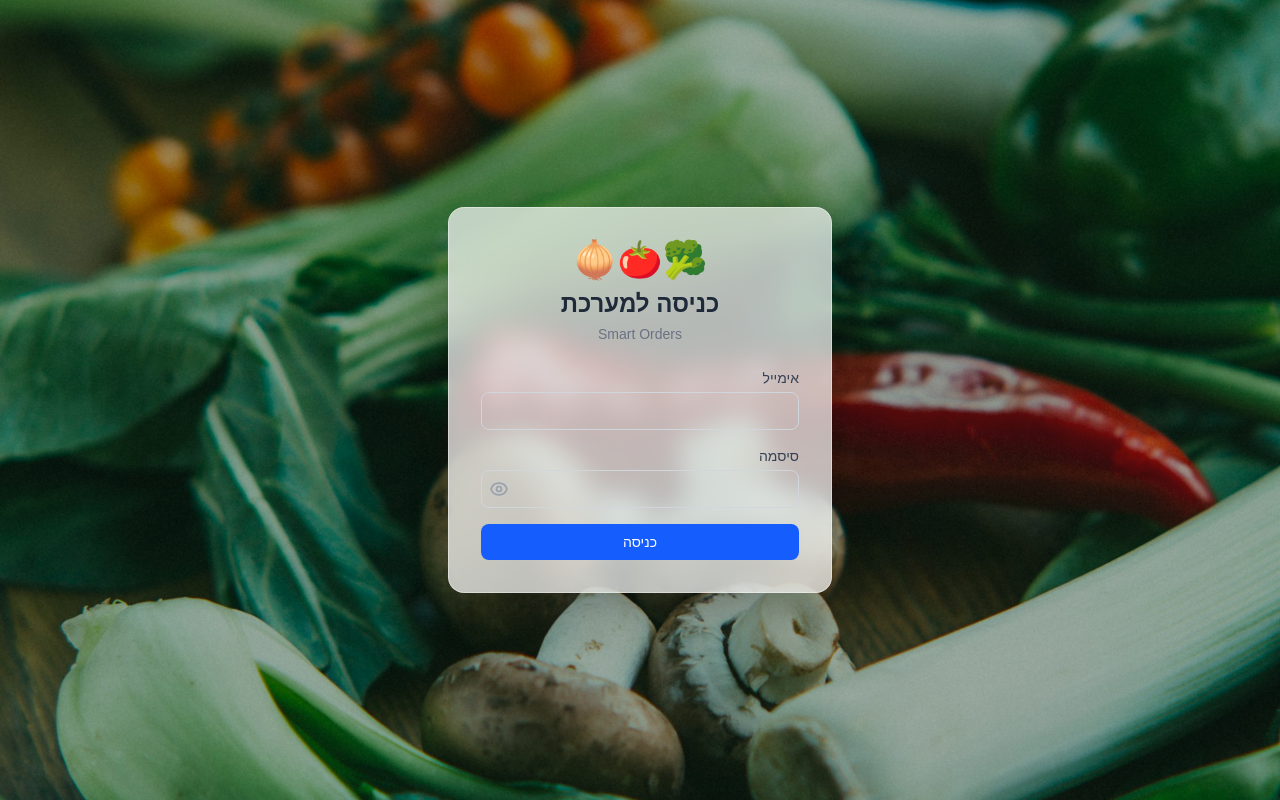
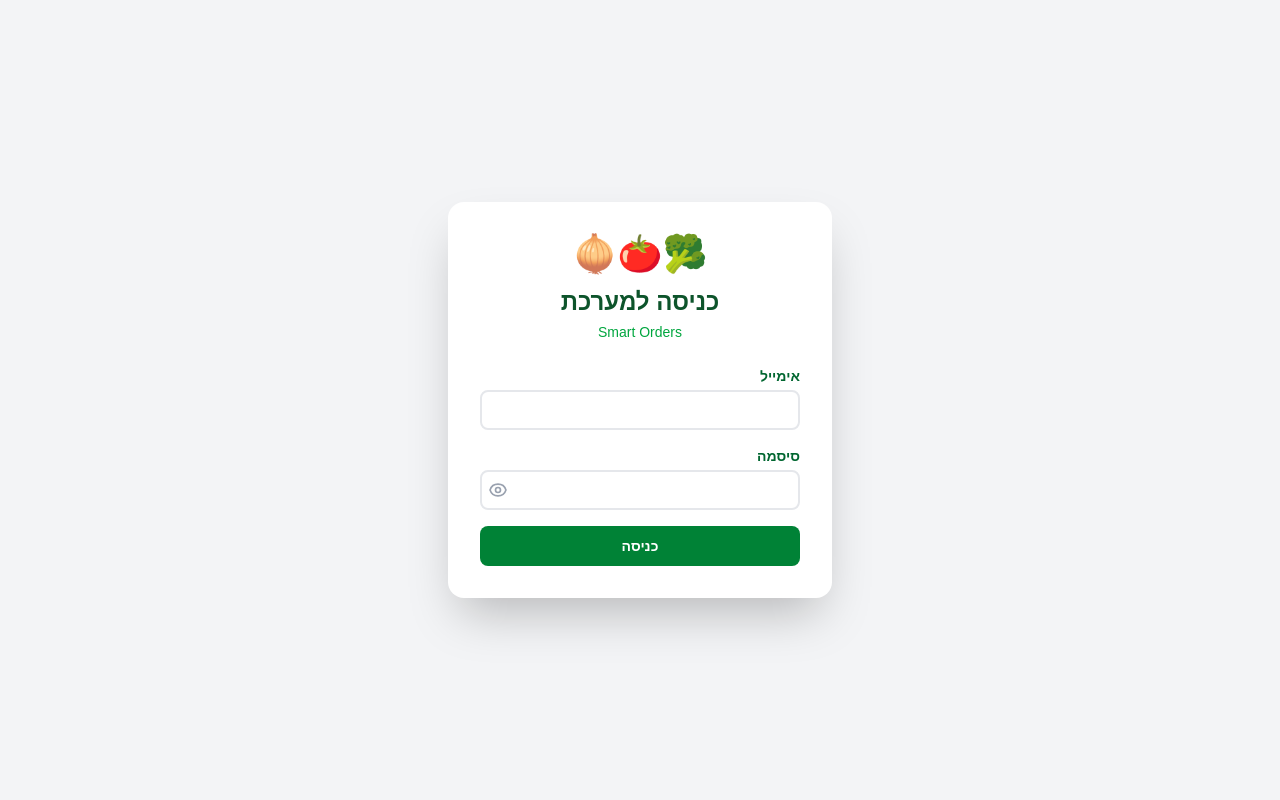
Before and after one commit to yaronhrone/smart-orders, a Next.js app in the folder frontend/: page /login in a window 1280 px wide. Built offline with nearby package versions, Linux system fonts and the light colour scheme.

Commit message:
change the backrund

```diff
--- a/frontend/app/components/AppSidebar.tsx
+++ b/frontend/app/components/AppSidebar.tsx
@@ -8,7 +8,6 @@ import { Me } from "../lib/api";
 const NAV = [
   { href: "/dashboard", label: "לוח בקרה", exact: true },
   { href: "/dashboard/new-order", label: "הזמנה חדשה" },
-  { href: "/dashboard/shopping-lists", label: "רשימות קניות" },
   { href: "/dashboard/catalog", label: "קטלוג מחירים" },
 ];
 
@@ -28,15 +27,15 @@ export function AppSidebar({ me, onLogout }: { me: Me | null; onLogout: () => vo
 
   return (
     <aside
-      className="w-56 fixed top-0 right-0 bottom-0 backdrop-blur-md bg-white/80 border-l border-white/40 flex flex-col z-20 shadow-xl"
+      className="w-56 fixed top-0 right-0 bottom-0 bg-green-900 flex flex-col z-20 shadow-2xl"
       dir="rtl"
     >
-      <div className="px-4 py-5 border-b border-gray-200/60">
-        <p className="text-base font-bold text-green-800">🌿 Smart Order</p>
+      <div className="px-4 py-5 border-b border-green-700">
+        <p className="text-base font-bold text-white">🌿 Smart Order</p>
         {me && (
           <Link
             href="/dashboard/profile"
-            className="block text-xs text-gray-500 mt-0.5 truncate hover:text-blue-600 transition"
+            className="block text-xs text-green-300 mt-0.5 truncate hover:text-white transition"
             title="פרופיל חברה"
           >
             {me.first_name} {me.last_name}
@@ -51,8 +50,8 @@ export function AppSidebar({ me, onLogout }: { me: Me | null; onLogout: () => vo
             href={item.href}
             className={`flex items-center px-3 py-2 rounded-lg text-sm transition ${
               isActive(item.href, item.exact)
-                ? "bg-blue-50 text-blue-700 font-semibold"
-                : "text-gray-600 hover:bg-gray-50 hover:text-gray-900"
+                ? "bg-white text-green-900 font-semibold"
+                : "text-green-100 hover:bg-green-700 hover:text-white"
             }`}
           >
             {item.label}
@@ -61,15 +60,15 @@ export function AppSidebar({ me, onLogout }: { me: Me | null; onLogout: () => vo
 
         {me?.is_staff && (
           <>
-            <p className="text-xs text-gray-400 px-3 pt-4 pb-1 font-medium">ניהול</p>
+            <p className="text-xs text-green-400 px-3 pt-4 pb-1 font-medium">ניהול</p>
             {ADMIN_NAV.map((item) => (
               <Link
                 key={item.href}
                 href={item.href}
                 className={`flex items-center px-3 py-2 rounded-lg text-sm transition ${
                   isActive(item.href, item.exact)
-                    ? "bg-gray-800 text-white font-semibold"
-                    : "text-gray-600 hover:bg-gray-50 hover:text-gray-900"
+                    ? "bg-white text-green-900 font-semibold"
+                    : "text-green-100 hover:bg-green-700 hover:text-white"
                 }`}
               >
                 {item.label}
@@ -79,10 +78,10 @@ export function AppSidebar({ me, onLogout }: { me: Me | null; onLogout: () => vo
         )}
       </nav>
 
-      <div className="px-3 py-3 border-t border-gray-100">
+      <div className="px-3 py-3 border-t border-green-700">
         <button
           onClick={onLogout}
-          className="w-full text-right px-3 py-2 text-sm text-gray-500 hover:text-red-600 hover:bg-red-50 rounded-lg transition"
+          className="w-full text-right px-3 py-2 text-sm text-green-300 hover:text-white hover:bg-green-700 rounded-lg transition"
         >
           יציאה
         </button>
--- a/frontend/app/dashboard/layout.tsx
+++ b/frontend/app/dashboard/layout.tsx
@@ -8,6 +8,7 @@ import { AppSidebar } from "../components/AppSidebar";
 export default function DashboardLayout({ children }: { children: React.ReactNode }) {
   const router = useRouter();
   const [me, setMe] = useState<Me | null>(null);
+  const [ready, setReady] = useState(false);
 
   useEffect(() => {
     const token = localStorage.getItem("token");
@@ -16,7 +17,7 @@ export default function DashboardLayout({ children }: { children: React.ReactNod
       return;
     }
     fetchMe()
-      .then(setMe)
+      .then((data) => { setMe(data); setReady(true); })
       .catch(() => {
         localStorage.removeItem("token");
         router.push("/login");
@@ -28,6 +29,14 @@ export default function DashboardLayout({ children }: { children: React.ReactNod
     router.push("/login");
   }
 
+  if (!ready) {
+    return (
+      <div className="min-h-screen flex items-center justify-center relative z-10">
+        <p className="text-white text-lg font-medium opacity-80">טוען...</p>
+      </div>
+    );
+  }
+
   return (
     <div className="min-h-screen relative z-10" dir="rtl">
       <AppSidebar me={me} onLogout={logout} />
--- a/frontend/app/globals.css
+++ b/frontend/app/globals.css
@@ -15,21 +15,8 @@
 body {
   color: var(--foreground);
   font-family: Arial, Helvetica, sans-serif;
-  background-image: url('/background.jpg');
-  background-size: cover;
-  background-position: center;
-  background-attachment: fixed;
-  background-repeat: no-repeat;
+  background-color: #f1f5f0;
   min-height: 100vh;
-}
-
-body::before {
-  content: '';
-  position: fixed;
-  inset: 0;
-  background: rgba(0, 30, 0, 0.35);
-  pointer-events: none;
-  z-index: 0;
 }
 
 #__next, main, .page-root {
--- a/frontend/app/layout.tsx
+++ b/frontend/app/layout.tsx
@@ -12,7 +12,7 @@ export const metadata: Metadata = {
 export default function RootLayout({ children }: { children: React.ReactNode }) {
   return (
     <html lang="he" className={`${geist.className} h-full`}>
-      <body className="min-h-full">{children}</body>
+      <body className="min-h-full bg-gray-100">{children}</body>
     </html>
   );
 }
--- a/frontend/app/login/page.tsx
+++ b/frontend/app/login/page.tsx
@@ -37,27 +37,27 @@ export default function LoginPage() {
   }
 
   return (
-    <main className="min-h-screen flex items-center justify-center relative z-10">
-      <div className="backdrop-blur-md bg-white/70 border border-white/40 rounded-2xl shadow-2xl p-8 w-full max-w-sm" dir="rtl">
+    <main className="min-h-screen flex items-center justify-center bg-gray-100">
+      <div className="bg-white rounded-2xl shadow-2xl p-8 w-full max-w-sm" dir="rtl">
         <div className="text-center mb-6">
-          <div className="text-4xl mb-2">🥦🍅🧅</div>
-          <h1 className="text-2xl font-bold text-gray-800">כניסה למערכת</h1>
-          <p className="text-sm text-gray-500 mt-1">Smart Orders</p>
+          <div className="text-4xl mb-3">🥦🍅🧅</div>
+          <h1 className="text-2xl font-bold text-green-900">כניסה למערכת</h1>
+          <p className="text-sm text-green-600 mt-1 font-medium">Smart Orders</p>
         </div>
         <form onSubmit={handleSubmit} className="space-y-4">
           <div>
-            <label className="block text-sm font-medium text-gray-700 mb-1">אימייל</label>
+            <label className="block text-sm font-semibold text-green-800 mb-1">אימייל</label>
             <input
               type="email"
               value={email}
               onChange={(e) => { setEmail(e.target.value); setError(""); }}
               required
               autoComplete="email"
-              className="w-full border border-gray-300 rounded-lg px-3 py-2 text-sm text-gray-900 focus:outline-none focus:ring-2 focus:ring-blue-500"
+              className="w-full border-2 border-gray-200 rounded-lg px-3 py-2 text-sm text-gray-900 focus:outline-none focus:border-green-500"
             />
           </div>
           <div>
-            <label className="block text-sm font-medium text-gray-700 mb-1">סיסמה</label>
+            <label className="block text-sm font-semibold text-green-800 mb-1">סיסמה</label>
             <div className="relative">
               <input
                 type={showPassword ? "text" : "password"}
@@ -65,7 +65,7 @@ export default function LoginPage() {
                 onChange={(e) => { setPassword(e.target.value); setError(""); }}
                 required
                 autoComplete="current-password"
-                className="w-full border border-gray-300 rounded-lg px-3 py-2 text-sm text-gray-900 focus:outline-none focus:ring-2 focus:ring-blue-500 pl-10"
+                className="w-full border-2 border-gray-200 rounded-lg px-3 py-2 text-sm text-gray-900 focus:outline-none focus:border-green-500 pl-10"
               />
               <button
                 type="button"
@@ -91,7 +91,7 @@ export default function LoginPage() {
           <button
             type="submit"
             disabled={loading}
-            className="w-full bg-blue-600 text-white rounded-lg py-2 text-sm font-medium hover:bg-blue-700 disabled:opacity-50"
+            className="w-full bg-green-700 text-white rounded-lg py-2.5 text-sm font-semibold hover:bg-green-800 disabled:opacity-50 transition"
           >
             {loading ? "מתחבר..." : "כניסה"}
           </button>
```
Also changed, not shown: frontend/app/dashboard/page.tsx (+26 -26 lines).
